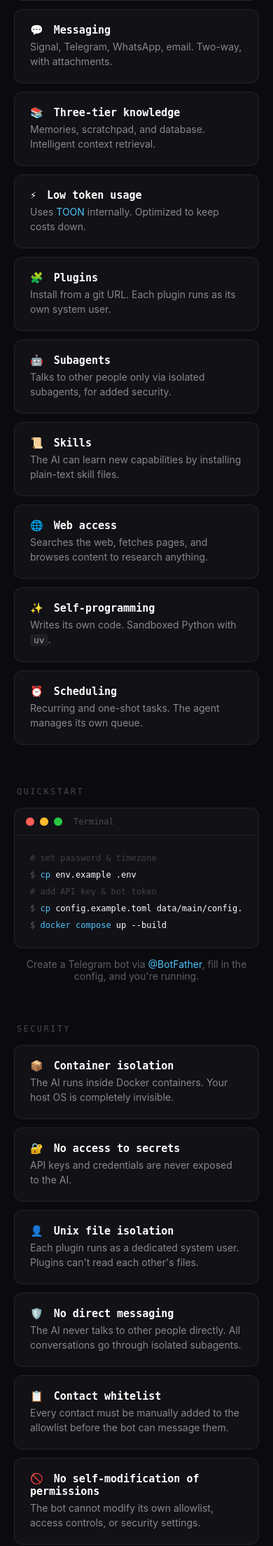
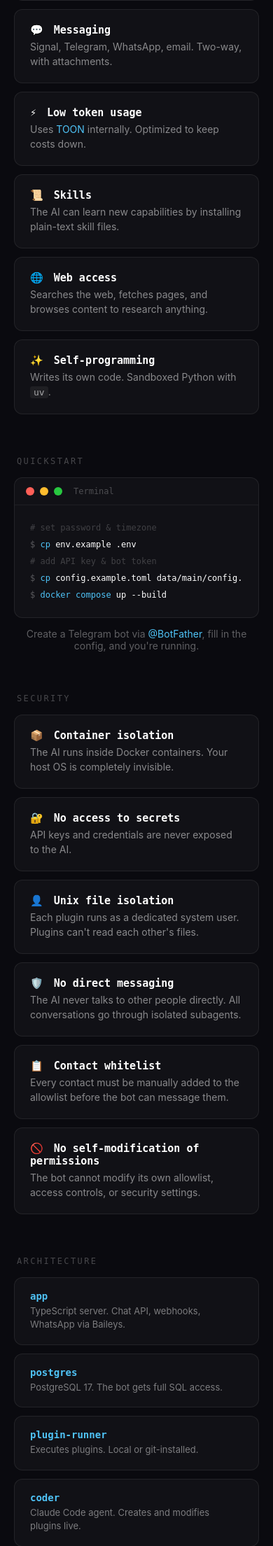
Before and after one commit to skorokithakis/stavrobot, a Python web app: template templates/index.html in a window 390 px wide. Shown: the part 1127-3336 px from the top of the page at 70% size. Run offline with Jinja, Linux system fonts and the light colour scheme; the template is opened without the code that fills it, so the values that code supplies are empty.

Commit message:
Hide secondary feature cards on mobile devices
Added a hide-mobile class to the CSS to control the visibility of
non-essential feature cards. Updated the index template to apply this
class to specific cards, reducing clutter and improving the layout
experience on smaller screens.

```diff
--- a/static/style.css
+++ b/static/style.css
@@ -376,6 +376,7 @@ body {
   .site-nav { flex-wrap: wrap; gap: 12px; }
   .site-nav .nav-title { flex: 1; }
   .nav-links { width: 100%; order: 1; }
+  .hide-mobile { display: none; }
   .hero-buttons { flex-direction: column; align-items: center; }
   .terminal-body { font-size: 12px; }
 }
--- a/templates/index.html
+++ b/templates/index.html
@@ -35,7 +35,7 @@
     <p>Signal, Telegram, WhatsApp, email. Two-way, with attachments.</p>
   </div>
 
-  <div class="feature-card">
+  <div class="feature-card hide-mobile">
     <h3><span class="feature-emoji">📚</span> Three-tier knowledge</h3>
     <p>Memories, scratchpad, and database. Intelligent context retrieval.</p>
   </div>
@@ -45,12 +45,12 @@
     <p>Uses <a href="https://github.com/toon-format/toon">TOON</a> internally. Optimized to keep costs down.</p>
   </div>
 
-  <div class="feature-card">
+  <div class="feature-card hide-mobile">
     <h3><span class="feature-emoji">🧩</span> Plugins</h3>
     <p>Install from a git URL. Each plugin runs as its own system user.</p>
   </div>
 
-  <div class="feature-card">
+  <div class="feature-card hide-mobile">
     <h3><span class="feature-emoji">🤖</span> Subagents</h3>
     <p>Talks to other people only via isolated subagents, for added security.</p>
   </div>
@@ -70,7 +70,7 @@
     <p>Writes its own code. Sandboxed Python with <code>uv</code>.</p>
   </div>
 
-  <div class="feature-card">
+  <div class="feature-card hide-mobile">
     <h3><span class="feature-emoji">⏰</span> Scheduling</h3>
     <p>Recurring and one-shot tasks. The agent manages its own queue.</p>
   </div>
```
